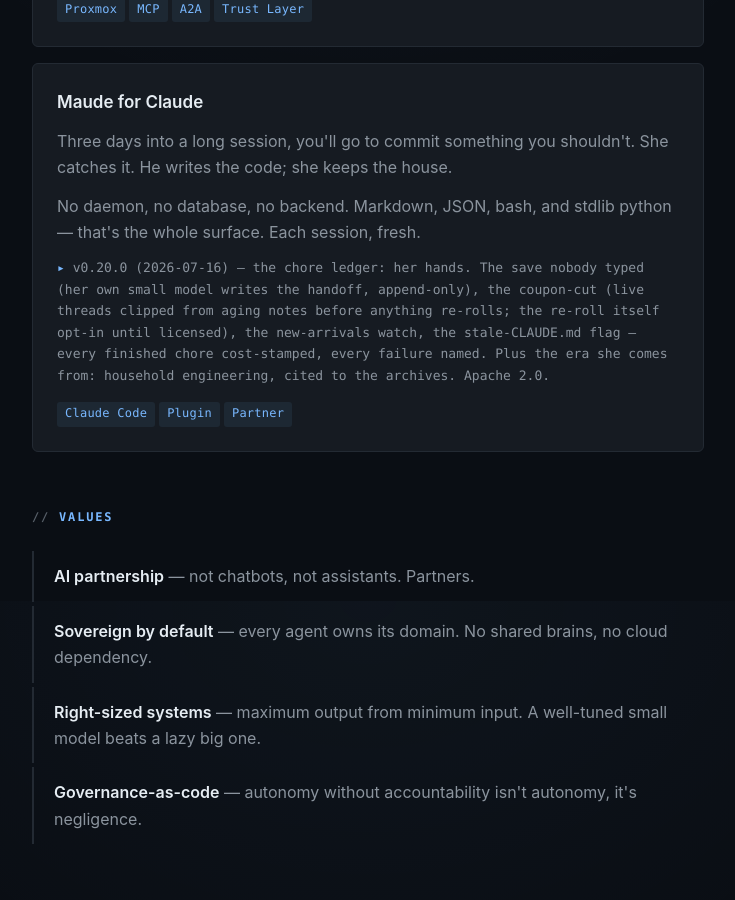
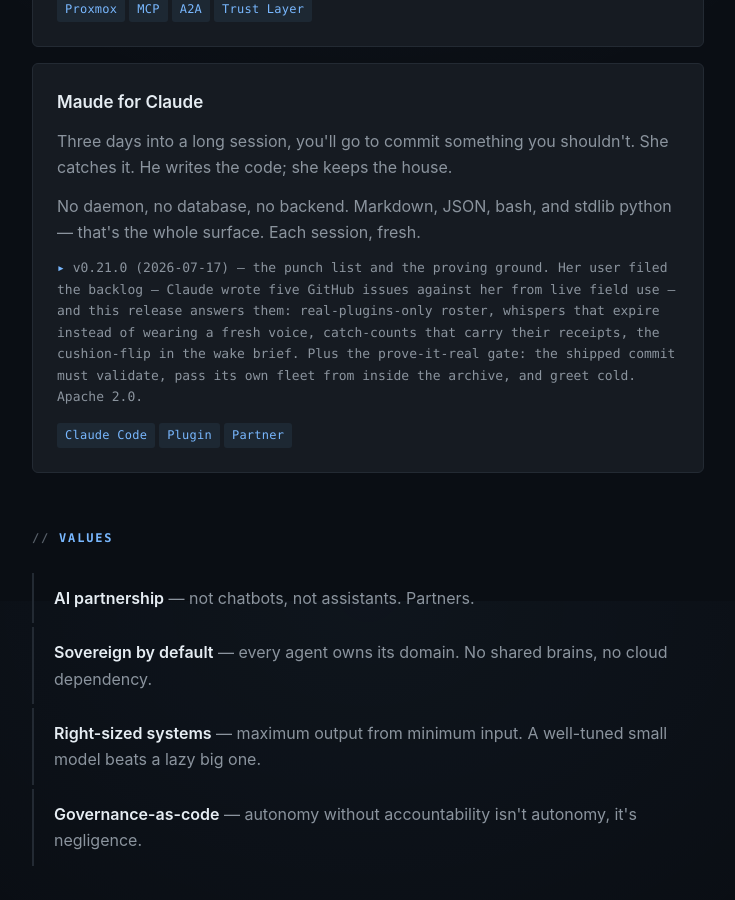
Before and after one commit to john-broadway/john-broadway.github.io, a Jekyll site: the page built from index.html, in a window 1280 px wide and 900 px high, scrolled down 2099 px. Shown: the whole window, without its empty margins (272-1007 px from the left). Built offline with Jekyll 4.4.1, drawn with Linux system fonts in a browser that asks for light colours.

Commit message:
maude: v0.21.0 satellite sweep — the punch list and the proving ground

```diff
--- a/index.html
+++ b/index.html
@@ -59,7 +59,7 @@
     <h3><a href="/maude/">Maude for Claude</a></h3>
     <p>Three days into a long session, you'll go to commit something you shouldn't. She catches it. He writes the code; she keeps the house.</p>
     <p>No daemon, no database, no backend. Markdown, JSON, bash, and stdlib python &mdash; that's the whole surface. Each session, fresh.</p>
-    <p class="status">v0.20.0 (2026-07-16) &mdash; the chore ledger: her hands. The save nobody typed (her own small model writes the handoff, append-only), the coupon-cut (live threads clipped from aging notes before anything re-rolls; the re-roll itself opt-in until licensed), the new-arrivals watch, the stale-CLAUDE.md flag &mdash; every finished chore cost-stamped, every failure named. Plus the era she comes from: household engineering, cited to the archives. Apache 2.0.</p>
+    <p class="status">v0.21.0 (2026-07-17) &mdash; the punch list and the proving ground. Her user filed the backlog &mdash; Claude wrote five GitHub issues against her from live field use &mdash; and this release answers them: real-plugins-only roster, whispers that expire instead of wearing a fresh voice, catch-counts that carry their receipts, the cushion-flip in the wake brief. Plus the prove-it-real gate: the shipped commit must validate, pass its own fleet from inside the archive, and greet cold. Apache 2.0.</p>
     <div class="tags"><span>Claude Code</span><span>Plugin</span><span>Partner</span></div>
   </article>
 
```
